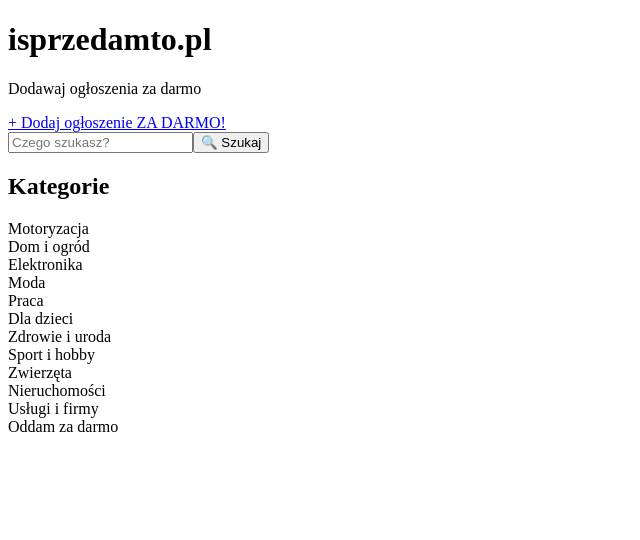
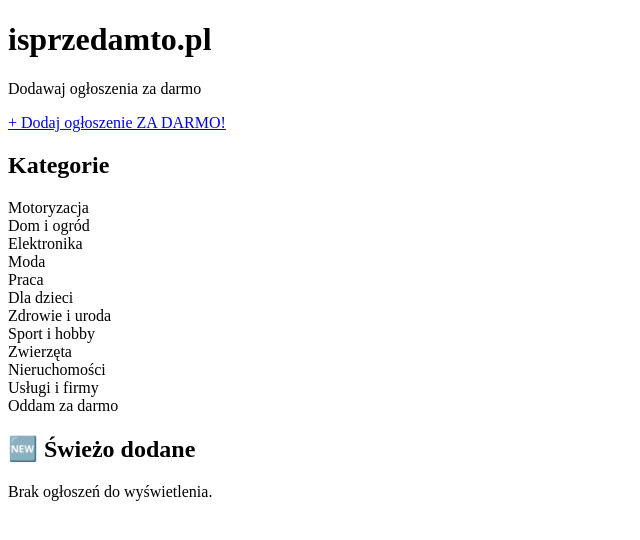
Before and after one commit to SprzedamTo/isprzedamto-clean, a Next.js app: page / in a window 1280 px wide. Shown: the top 540 px of the page, without its empty margins (0-640 px from the left). Built offline with nearby package versions, Linux system fonts and the light colour scheme.

Commit message:
Update index.js

```diff
--- a/pages/index.js
+++ b/pages/index.js
@@ -1,9 +1,15 @@
 import Head from 'next/head';
 import CategoryList from '../components/CategoryList';
-import { useState } from 'react';
+import AdCard from '../components/AdCard';
+import { useState, useEffect } from 'react';
 
 export default function Home() {
-  const [search, setSearch] = useState('');
+  const [ads, setAds] = useState([]);
+
+  useEffect(() => {
+    const storedAds = JSON.parse(localStorage.getItem('ads')) || [];
+    setAds(storedAds.reverse().slice(0, 8));
+  }, []);
 
   return (
     <>
@@ -23,22 +29,22 @@
           </a>
         </div>
 
-        {/* Wyszukiwarka */}
-        <div className="flex flex-col sm:flex-row items-center justify-center gap-2 mb-6">
-          <input
-            type="text"
-            placeholder="Czego szukasz?"
-            value={search}
-            onChange={(e) => setSearch(e.target.value)}
-            className="border rounded px-4 py-2 w-full sm:w-1/2"
-          />
-          <button className="bg-orange-500 hover:bg-orange-600 text-white px-4 py-2 rounded">
-            🔍 Szukaj
-          </button>
-        </div>
-
         {/* Kategorie */}
         <CategoryList />
+
+        {/* Ogłoszenia */}
+        <div className="mt-10">
+          <h2 className="text-2xl font-semibold mb-4">🆕 Świeżo dodane</h2>
+          {ads.length === 0 ? (
+            <p className="text-gray-500">Brak ogłoszeń do wyświetlenia.</p>
+          ) : (
+            <div className="grid gap-4 sm:grid-cols-2 md:grid-cols-3">
+              {ads.map((ad, idx) => (
+                <AdCard key={idx} ad={ad} />
+              ))}
+            </div>
+          )}
+        </div>
       </main>
     </>
   );
```
